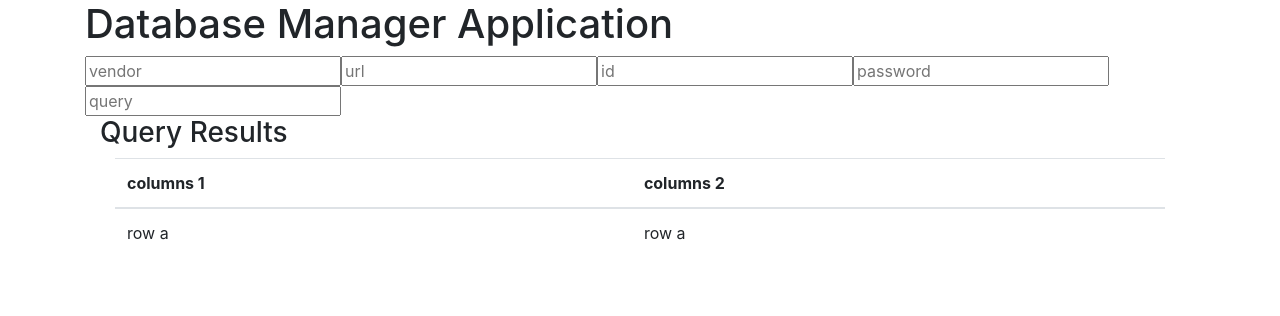
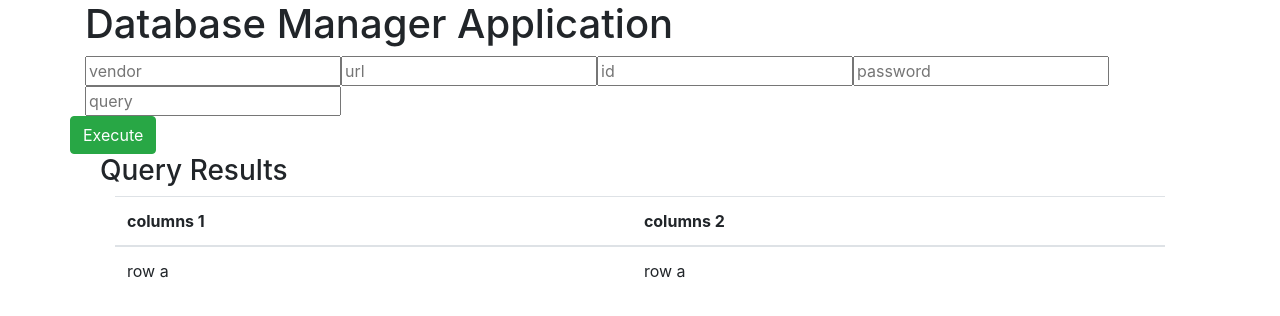
Before and after one commit to lucaseo90/database-manager, a React (Create React App) app in the folder frontend/: page / in a window 1280 px wide. Shown: the top 316 px of the page. Built offline with nearby package versions, Linux system fonts and the light colour scheme.

Commit message:
[FRONT-REACT-C7] Added InputParentForm   - need to data flow between parent and child using redux

```diff
--- a/frontend/src/App.jsx
+++ b/frontend/src/App.jsx
@@ -1,17 +1,15 @@
 import React, { Component } from 'react';
 import './App.css';
 import DatabaseManagerApp from './component/DatabaseManagerApp';
-import InputDataSourceForm from "./component/InputDataSourceForm";
-import InputQueryForm from "./component/InputQueryForm";
 import ListQueryResultsComponent from "./component/ListQueryResultsComponent";
+import InputParentForm from "./component/InputParentForm";
 
 class App extends Component {
     render() {
         return (
             <div className="container">
                 <DatabaseManagerApp />
-                <InputDataSourceForm />
-                <InputQueryForm />
+                <InputParentForm />
                 <ListQueryResultsComponent />
             </div>
         );
--- /dev/null
+++ b/frontend/src/component/InputParentForm.jsx
@@ -0,0 +1,46 @@
+import React, { Component } from 'react';
+import InputDataSourceForm from "./InputDataSourceForm";
+import InputQueryForm from "./InputQueryForm";
+import DatabaseService from "../service/DatabaseService";
+
+class InputParentForm extends Component {
+    constructor(props) {
+        super(props);
+        this.status = {
+            vendor: '',
+            url: '',
+            id: '',
+            password: '',
+            query: ''
+        }
+    }
+
+    executeQueryClicked(vendor, url, id, password, query) {
+        DatabaseService.executeQuery(vendor, url, id, password, query)
+            .then(
+                response => {
+
+                }
+            )
+    }
+
+    render() {
+        return (
+            <form>
+                <InputDataSourceForm />
+                <InputQueryForm />
+                <div className="row">
+                    <button className="btn btn-success"
+                            onClick={() => this.executeQueryClicked(
+                                this.vendor,
+                                this.url,
+                                this.id,
+                                this.password,
+                                this.query)}>Execute</button>
+                </div>
+            </form>
+        );
+    }
+}
+
+export default InputParentForm;
--- /dev/null
+++ b/frontend/src/service/DatabaseService.js
@@ -0,0 +1,14 @@
+import axios from 'axios'
+
+const DATABASE_API_URL = 'http://localhost:9000'
+const QUERY_API_URL = `${DATABASE_API_URL}/database`
+
+class DatabaseService {
+
+    executeQuery(vendor, url, id, password, query) {
+        return axios.get(`${QUERY_API_URL}?vendor=${vendor}&url=${url}&id=${id}&password=${password}&query=${query}`);
+    }
+
+}
+
+export default new DatabaseService()
```
